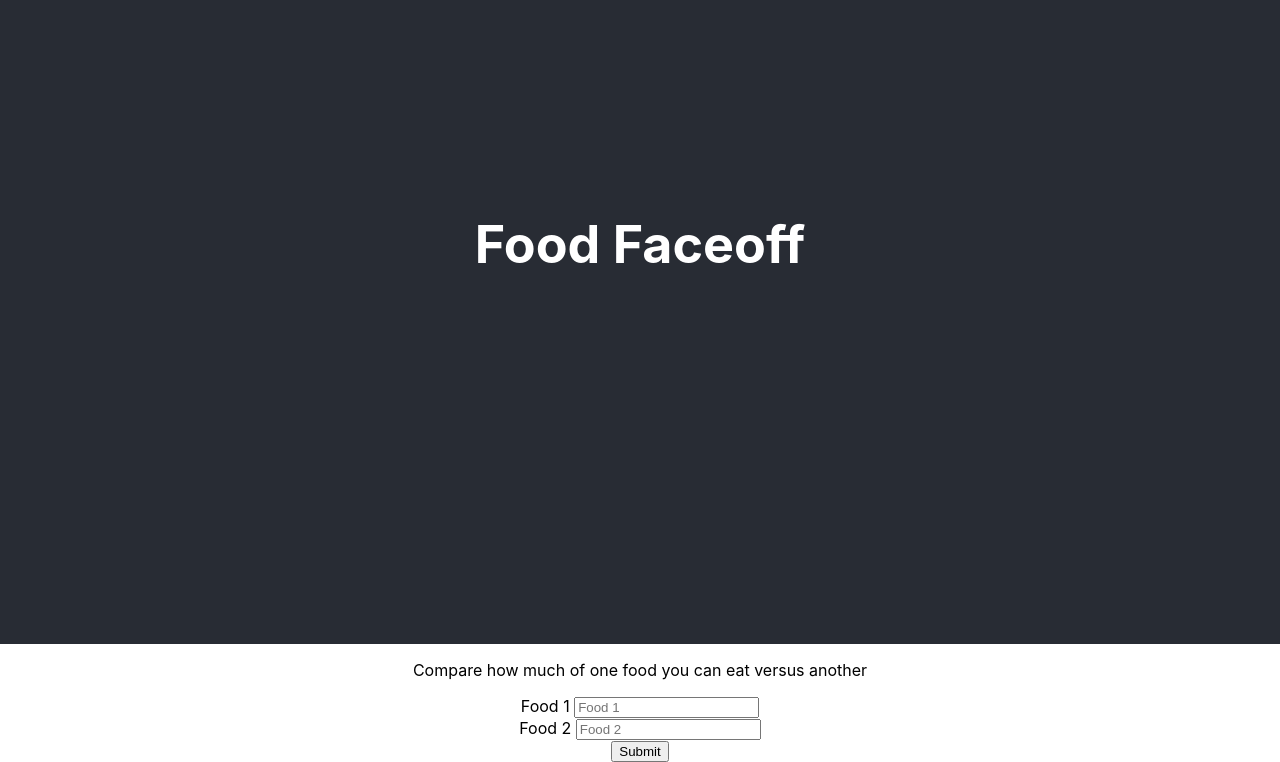
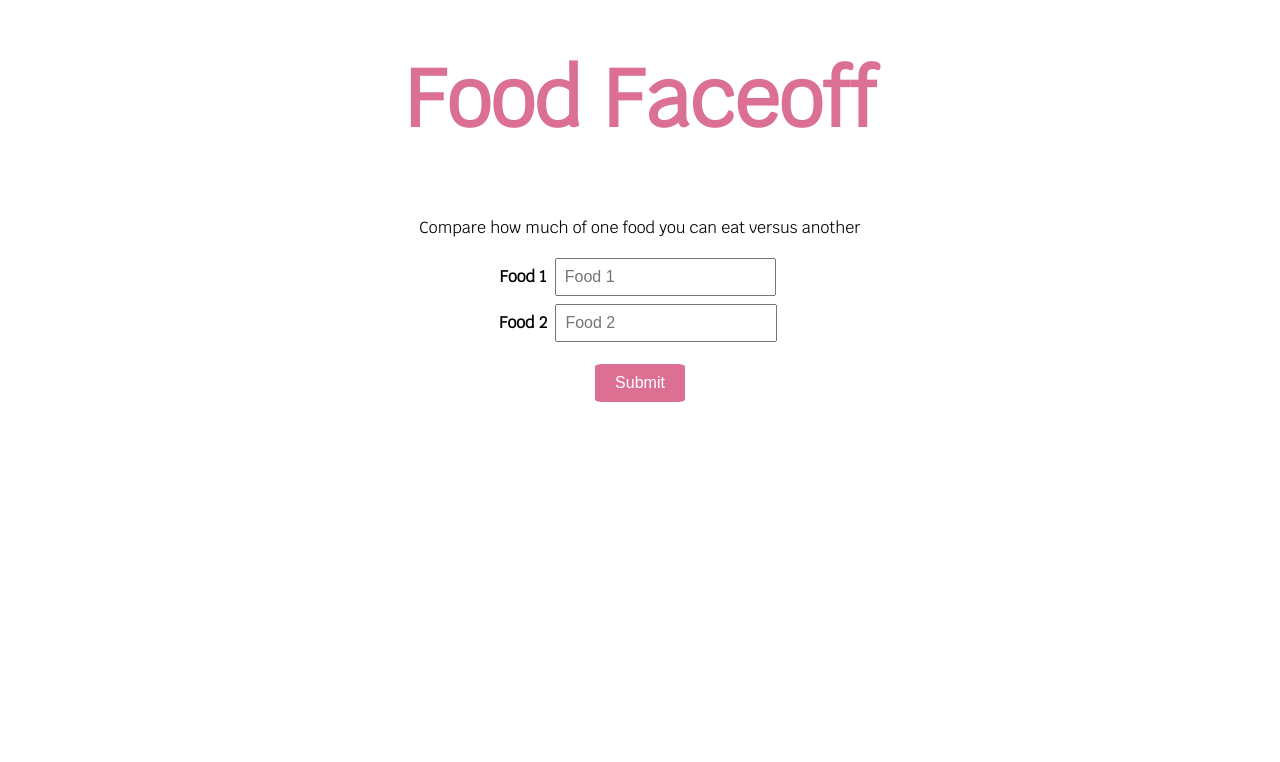
Before and after one commit to tianahayden/hackathon2, a React (Create React App) app: page / in a window 1280 px wide. Shown: the part 156-918 px from the top of the page. After the commit the page ends 800 px from the top, so only its background shows below. Built offline with nearby package versions, Linux system fonts and the light colour scheme.

Commit message:
Finished functionality. Finished styling with styled components framework

```diff
--- a/package.json
+++ b/package.json
@@ -8,7 +8,8 @@
     "react": "^16.5.2",
     "react-dom": "^16.5.2",
     "react-google-charts": "^3.0.8",
-    "react-scripts": "2.0.4"
+    "react-scripts": "2.0.4",
+    "styled-components": "^3.4.9"
   },
   "scripts": {
     "start": "react-scripts start",
--- a/public/index.html
+++ b/public/index.html
@@ -3,35 +3,12 @@
   <head>
     <meta charset="utf-8">
     <meta name="viewport" content="width=device-width, initial-scale=1, shrink-to-fit=no">
-    <meta name="theme-color" content="#000000">
-    <!--
-      manifest.json provides metadata used when your web app is added to the
-      homescreen on Android. See https://developers.google.com/web/fundamentals/engage-and-retain/web-app-manifest/
-    -->
-    <link rel="manifest" href="%PUBLIC_URL%/manifest.json">
-    <!--
-      Notice the use of %PUBLIC_URL% in the tags above.
-      It will be replaced with the URL of the `public` folder during the build.
-      Only files inside the `public` folder can be referenced from the HTML.
-
-      Unlike "/favicon.ico" or "favicon.ico", "%PUBLIC_URL%/favicon.ico" will
-      work correctly both with client-side routing and a non-root public URL.
-      Learn how to configure a non-root public URL by running `npm run build`.
-    -->
+    <link href="https://fonts.googleapis.com/css?family=Krub" rel="stylesheet">
     <title>Food Faceoff</title>
   </head>
   <body>
 
     <div id="root"></div>
-    <!--
-      This HTML file is a template.
-      If you open it directly in the browser, you will see an empty page.
 
-      You can add webfonts, meta tags, or analytics to this file.
-      The build step will place the bundled scripts into the <body> tag.
-
-      To begin the development, run `npm start` or `yarn start`.
-      To create a production bundle, use `npm run build` or `yarn build`.
-    -->
   </body>
 </html>
--- a/src/App.css
+++ /dev/null
@@ -1,32 +0,0 @@
-.App {
-  text-align: center;
-}
-
-.App-logo {
-  animation: App-logo-spin infinite 20s linear;
-  height: 40vmin;
-}
-
-.App-header {
-  background-color: #282c34;
-  min-height: 100vh;
-  display: flex;
-  flex-direction: column;
-  align-items: center;
-  justify-content: center;
-  font-size: calc(10px + 2vmin);
-  color: white;
-}
-
-.App-link {
-  color: #61dafb;
-}
-
-@keyframes App-logo-spin {
-  from {
-    transform: rotate(0deg);
-  }
-  to {
-    transform: rotate(360deg);
-  }
-}
--- a/src/App.js
+++ b/src/App.js
@@ -1,18 +1,17 @@
 import React, { Component } from 'react';
-import './App.css';
 import axios from 'axios';
-import { Chart } from "react-google-charts"
+import { Chart } from 'react-google-charts'
+import styled from 'styled-components'
 
 class NutritionInfo extends Component {
   render() {
     var food0name = this.props.inputs[0].name.charAt(0).toUpperCase() + this.props.inputs[0].name.slice(1)
     var food1name = this.props.inputs[1].name.charAt(0).toUpperCase() + this.props.inputs[1].name.slice(1)
     const pieOptions = {
-      title: "",
       pieHole: 0.6,
       slices: [
-        { color: "#2BB673" },
-        { color: "#d91e48" },
+        { color: "#E3CA4D" },
+        { color: "#B85673" },
       ],
       legend: {
         position: "bottom",
@@ -28,48 +27,50 @@ class NutritionInfo extends Component {
         width: "100%",
         height: "80%"
       },
-      fontName: "Roboto"
+      fontName: "Arial"
     };
 
     return (
-      <div>
-        <div>
-          <h1>{food0name} Nutrition Info</h1>
+      <NutritionWrapper>
+        <Left>
+          <Bold2>{food0name} Nutrition Info</Bold2>
           <p> Calories: {this.props.inputs[0].calories} </p>
           <p> Serving Size: {this.props.inputs[0].servingSize} </p>
           <p> Serving Unit: {this.props.inputs[0].servingUnit} </p>
-          <img src={'https://source.unsplash.com/600x500/?' + this.props.inputs[0].name} />
-          <div>
+          <Image src={'https://source.unsplash.com/600x500/?' + this.props.inputs[0].name} />
             <br></br>
+            <Bold2>% Daily Calories</Bold2>
+            <FlexRow>
             <Chart
               chartType="PieChart"
-              data={[["Food", "Overall Calories"], [this.props.inputs[0].name, this.props.inputs[0].calories], ["Remaining Calories *", 2500 - this.props.inputs[0].calories]]}
-              width={"100%"}
-              height={"400px"}
+              data={[["Food", "Overall Calories"], [food0name, this.props.inputs[0].calories], ["Remaining Calories *", 2500 - this.props.inputs[0].calories]]}
+              width={"60vh"}
+              height={"60vh"}
               options={pieOptions}
             />
+            </FlexRow>
             * Based on 2,500 Daily Calories
-          </div>
-        </div>
-        <div>
-          <h1>{food1name} Nutrition Info</h1>
+        </Left>
+        <Right>
+          <Bold2>{food1name} Nutrition Info</Bold2>
           <p> Calories: {this.props.inputs[1].calories} </p>
           <p> Serving Size: {this.props.inputs[1].servingSize} </p>
           <p> Serving Unit: {this.props.inputs[1].servingUnit} </p>
-          <img src={'https://source.unsplash.com/600x500/?' + this.props.inputs[1].name} />
-          <div>
+          <Image src={'https://source.unsplash.com/600x500/?' + this.props.inputs[1].name} />
             <br></br>
+            <Bold2>% Daily Calories</Bold2>
+            <FlexRow>
             <Chart
               chartType="PieChart"
-              data={[["Food", "Overall Calories"], [this.props.inputs[1].name, this.props.inputs[1].calories], ["Remaining Calories *", 2500 - this.props.inputs[0].calories]]}
-              width={"100%"}
-              height={"400px"}
+              data={[["Food", "Overall Calories"], [food1name, this.props.inputs[1].calories], ["Remaining Calories *", 2500 - this.props.inputs[0].calories]]}
+              width={"60vh"}
+              height={"60vh"}
               options={pieOptions}
             />
+            </FlexRow>
             * Based on 2,500 Daily Calories
-          </div>
-        </div>
-      </div>
+        </Right>
+      </NutritionWrapper>
     )
   }
 }
@@ -89,9 +90,9 @@ class Result extends Component {
       if ((result * this.props.inputs[1].servingSize) > 1) {
         return (
           <div>
-            <p>
-              You can eat {result * this.props.inputs[1].servingSize} {this.props.inputs[1].servingUnit} of {this.props.inputs[1].name}s per every {this.props.inputs[0].servingSize} {this.props.inputs[0].servingUnit} of {this.props.inputs[0].name}
-            </p>
+            <Card>
+              You can eat <Bold>{result * this.props.inputs[1].servingSize} {this.props.inputs[1].servingUnit}s</Bold> of {this.props.inputs[1].name}s per every <Bold>{this.props.inputs[0].servingSize} {this.props.inputs[0].servingUnit}</Bold> of {this.props.inputs[0].name}
+            </Card>
             <NutritionInfo
               inputs={this.props.inputs} />
           </div>
@@ -100,9 +101,9 @@ class Result extends Component {
       else {
         return (
           <div>
-            <p>
-              You can eat {result * this.props.inputs[1].servingSize} {this.props.inputs[1].servingUnit} of {this.props.inputs[1].name} per every {this.props.inputs[0].servingSize} {this.props.inputs[0].servingUnit} of {this.props.inputs[0].name}
-            </p>
+            <Card>
+              You can eat <Bold>{result * this.props.inputs[1].servingSize} {this.props.inputs[1].servingUnit}</Bold> of {this.props.inputs[1].name} per every <Bold>{this.props.inputs[0].servingSize} {this.props.inputs[0].servingUnit}</Bold> of {this.props.inputs[0].name}
+            </Card>
             <NutritionInfo
               inputs={this.props.inputs} />
           </div>
@@ -115,9 +116,9 @@ class Result extends Component {
       if ((result * this.props.inputs[0].servingSize) > 1) {
         return (
           <div>
-            <p>
-              You can eat {result * this.props.inputs[0].servingSize} {this.props.inputs[0].servingUnit} of {this.props.inputs[0].name}s per every {this.props.inputs[1].servingSize} {this.props.inputs[1].servingUnit} of {this.props.inputs[1].name}
-            </p>
+            <Card>
+              You can eat <Bold>{result * this.props.inputs[0].servingSize} {this.props.inputs[0].servingUnit}s</Bold> of {this.props.inputs[0].name}s per every <Bold>{this.props.inputs[1].servingSize} {this.props.inputs[1].servingUnit}</Bold> of {this.props.inputs[1].name}
+            </Card>
             <NutritionInfo
               inputs={this.props.inputs} />
           </div>
@@ -126,9 +127,9 @@ class Result extends Component {
       else {
         return (
           <div>
-            <p>
-              You can eat {result * this.props.inputs[0].servingSize} {this.props.inputs[0].servingUnit} of {this.props.inputs[0].name} per every {this.props.inputs[1].servingSize} {this.props.inputs[1].servingUnit} of {this.props.inputs[1].name}
-            </p>
+            <Card>
+              You can eat <Bold>{result * this.props.inputs[0].servingSize} {this.props.inputs[0].servingUnit}</Bold> of {this.props.inputs[0].name} per every <Bold>{this.props.inputs[1].servingSize} {this.props.inputs[1].servingUnit}</Bold> of {this.props.inputs[1].name}
+            </Card>
             <NutritionInfo
               inputs={this.props.inputs} />
           </div>
@@ -155,8 +156,8 @@ class InputOptions extends Component {
       this.props.inputs.map((e, i) => {
         return (
           <div key={i}>
-            <label>{e.label} </label>
-            <input name={e.label} placeholder={e.label} onChange={this.props.handleInputChange} />
+            <Label>{e.label} </Label>
+            <Input name={e.label} placeholder={e.label} onChange={this.props.handleInputChange} />
           </div>
         )
       })
@@ -255,10 +256,10 @@ class App extends Component {
 
   render() {
     return (
-      <div className="App">
-        <header className="App-header">
-          <h1>Food Faceoff</h1>
-        </header>
+      <Wrapper>
+        <Title>
+          Food Faceoff
+        </Title>
         <p>
           Compare how much of one food you can eat versus another
           </p>
@@ -266,14 +267,117 @@ class App extends Component {
           inputs={this.state.inputs}
           handleInputChange={this.handleInputChange}
         />
-        <button onClick={this.handleClick}>Submit</button>
+        <Button onClick={this.handleClick}>Submit</Button>
         <Result
           inputs={this.state.inputs}
           toggleResult={this.state.toggleResult}
         />
-      </div>
+      </Wrapper>
     );
   }
 }
 
+// Styling from styled components
+
+const Title = styled.h1`
+  font-size: 5em;
+  text-align: center;
+  color: palevioletred;
+`
+const Input = styled.input`
+  font-size: 1em;
+  padding: 1vh;
+  margin: .5vh;
+  width: 20%
+`
+
+const Label = styled.label`
+  font-size: 1em;
+  font-weight: bold;
+`
+
+const Wrapper = styled.section`
+  padding: 8em;
+  font-family: 'Krub', sans-serif;
+  text-align: center;
+  font-size: 1em;
+`;
+
+const Button = styled.button`
+  background-color: palevioletred;
+  color: white;
+  border-style: groove;
+  border-radius: 10%;
+  border: 2px solid white;
+  font-size: 1em;
+  padding: 10px 20px;
+  margin: 1em;
+    :hover {
+      color: palevioletred;
+      background-color: white;
+      border: 2px solid palevioletred;
+    }
+`
+
+const Card = styled.section`
+  border: 2px solid palevioletred;
+  font-size: 1em;
+  height: 10vw;
+  text-align: center;
+  padding: 5vw;
+  display: flex;
+  flex-direction: column;
+  justify-content: center;
+  border-style: groove;
+  border-radius: 5%;
+  margin: 4vw 0 1vw 0;
+`
+const Bold = styled.section`
+  font-weight: bold;
+  font-size: 3em;
+  color: palevioletred;
+`
+
+const Bold2 = styled.section`
+  font-weight: bold;
+  font-size: 2em;
+  color: #B85673;
+  padding: 1em;
+`
+
+const NutritionWrapper = styled.section`
+  display: grid;
+  grid-template-columns: 50% 50%;
+  grid-template-areas:
+    'left right'
+`
+
+const Left = styled.section`
+  grid-area: left;
+  margin: 2em 1em 2em 0;
+  border: 1px solid #A9A9A9;
+  border-style: groove;
+  border-radius: 5%;
+  padding: 1vh;
+`
+
+const Right = styled.section`
+  grid-area: right;
+  margin: 2em 0 2em 1em;
+  border: 1px solid #A9A9A9;
+  border-style: groove;
+  border-radius: 5%;
+  padding: 1vh;
+`
+const Image = styled.img`
+  height: 50vh;
+`
+
+const FlexRow = styled.section`
+  display: flex;
+  flex-direction: row;
+  justify-content: center;
+  padding: 2em;
+`
+
 export default App;
--- a/src/index.css
+++ /dev/null
@@ -1,14 +0,0 @@
-body {
-  margin: 0;
-  padding: 0;
-  font-family: -apple-system, BlinkMacSystemFont, "Segoe UI", "Roboto", "Oxygen",
-    "Ubuntu", "Cantarell", "Fira Sans", "Droid Sans", "Helvetica Neue",
-    sans-serif;
-  -webkit-font-smoothing: antialiased;
-  -moz-osx-font-smoothing: grayscale;
-}
-
-code {
-  font-family: source-code-pro, Menlo, Monaco, Consolas, "Courier New",
-    monospace;
-}
--- a/src/index.js
+++ b/src/index.js
@@ -1,6 +1,5 @@
 import React from 'react';
 import ReactDOM from 'react-dom';
-import './index.css';
 import App from './App';
 import * as serviceWorker from './serviceWorker';
 
```
Also changed, not shown: public/manifest.json (deleted), src/logo.svg (deleted), 1 other file (tests, documents, lock files or other folders).
